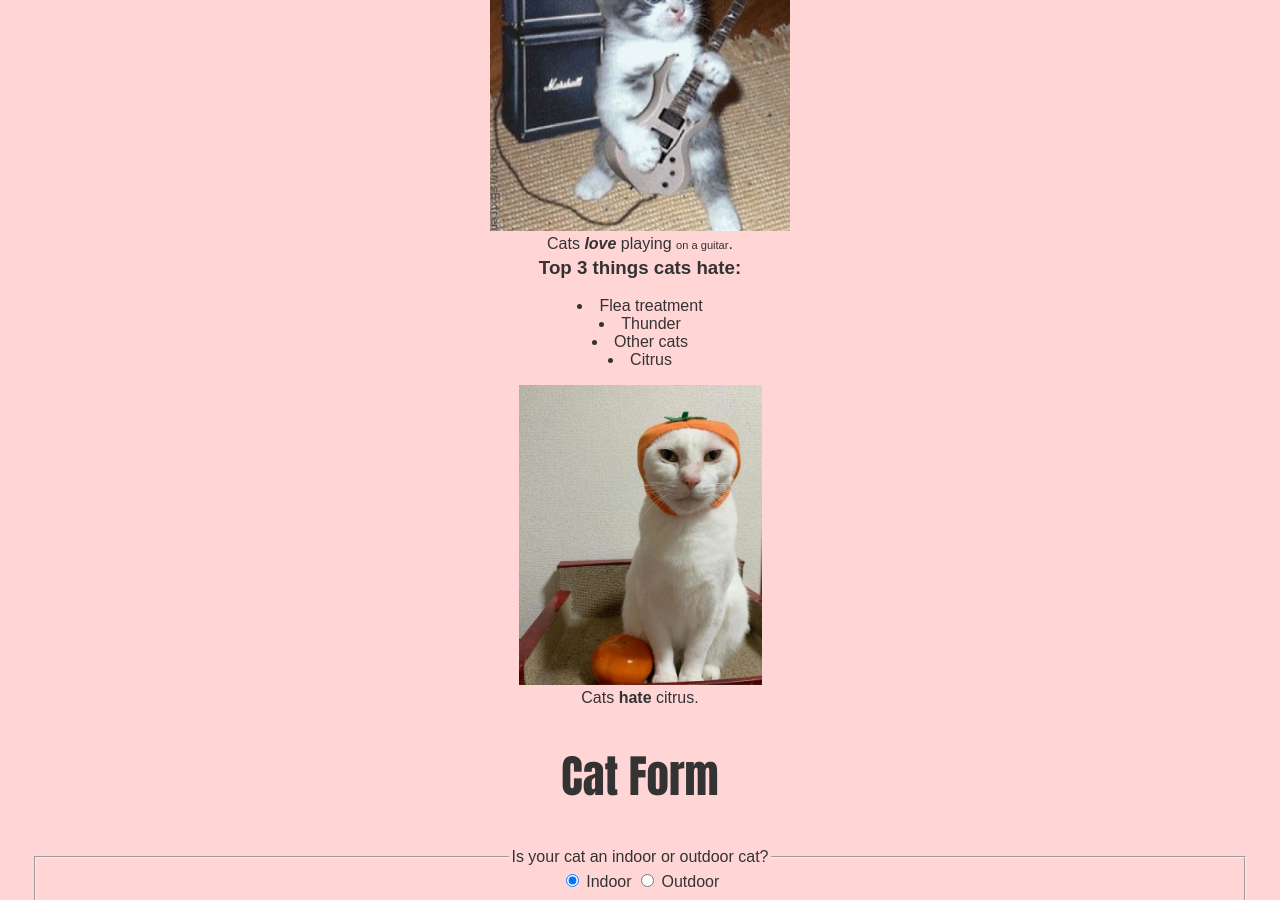
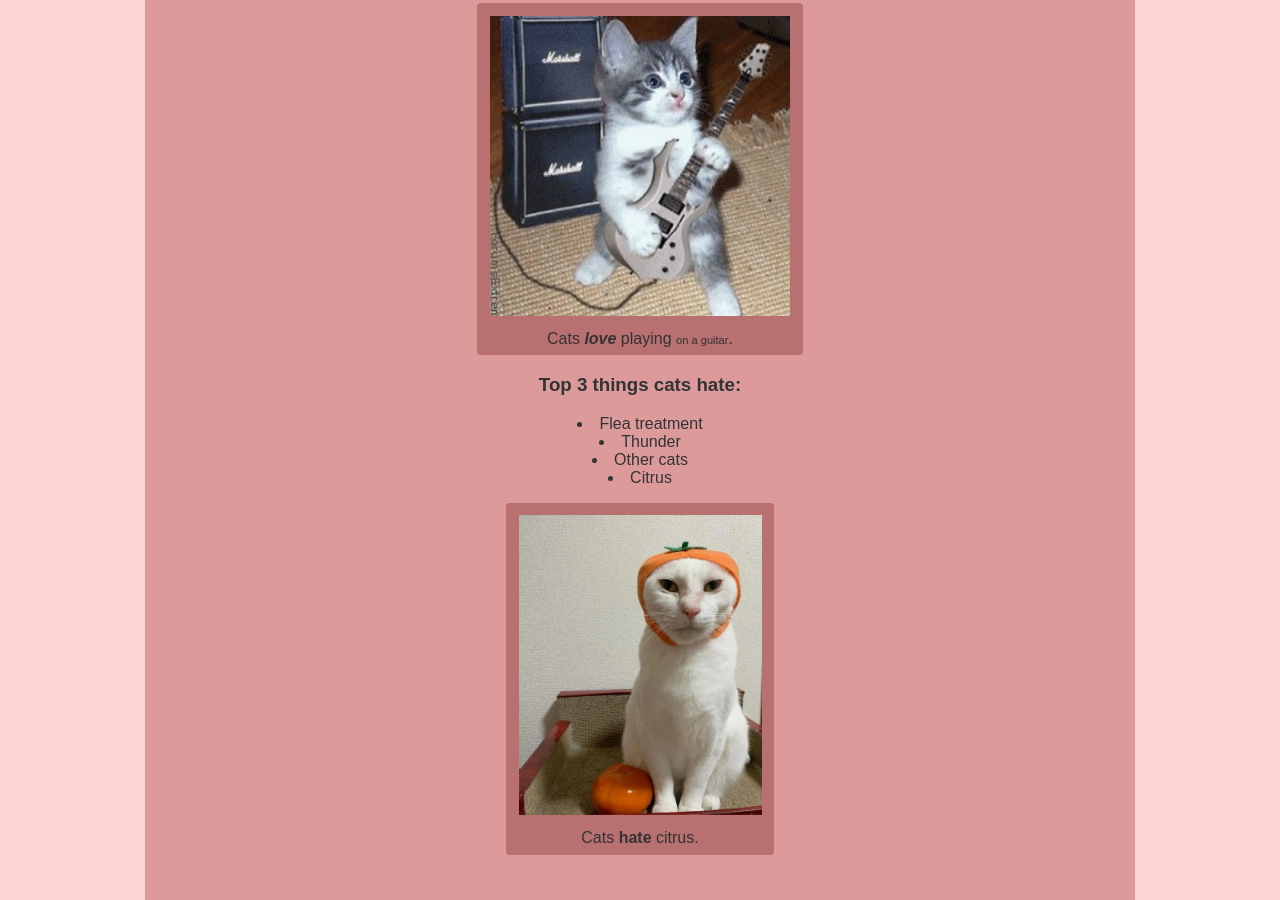
Before and after one commit to kamil-krecisz/My-own-website, a plain HTML site: page index.html in a window 1280 px wide. Shown: the part 886-1786 px from the top of the page. Drawn offline with Linux system fonts and the light colour scheme.

Commit message:
Commit 2.5

```diff
--- a/css/style.css
+++ b/css/style.css
@@ -23,14 +23,37 @@
     padding: 0;
 }
 
+.menu {
+    width: 80%;
+    background-color: #dc9a9a;
+    margin: auto;
+    max-width: 980px;
+    margin-top: 40px;
+    margin-bottom: 40px;
+    padding: 5px;
+
+}
+
+.img {
+    background-color: #b87070;
+    display: inline-block;
+    padding: 1.5%;
+    border-radius: 4px;
+}
+
+.img figcaption{
+    padding: 10px;
+}
+
+
 section {
     padding: 2rem;
 }
 
 ul, ol {
-  list-style: inside;
-  text-align: center;
-  padding: 0;
+    list-style: inside;
+    text-align: center;
+    padding: 0;
 }
 
 button {
@@ -56,7 +79,7 @@
 }
 
 a {
-    color:#ce8989;
+    color:#a57b7b;
 }
 
 a:hover {
@@ -66,3 +89,18 @@
 a:active {
     color: white;
 }
+
+fieldset {
+    border: none;
+}
+
+label {
+    padding: 5px 5px;
+    font-family: 'Poppins';
+    font-size: 18px;
+    cursor: pointer;
+}
+
+legend {
+    font-weight: bold;
+}
--- a/index.html
+++ b/index.html
@@ -6,11 +6,12 @@
     <link href="css/style.css" rel="stylesheet">
 </head>
   <body>
+    <div class="menu">
     <main>
       <h1>CAT PHOTOS!</h1>
       <section>
         <p>Everyone loves cute cats online!</p>
-        <img src="img/kaboom-cat.jpg" alt="Cat in front of an explosion" width="300" height="300" onclick="alert('KABOOM!')">
+        <div class="img"><img src="img/kaboom-cat.jpg" alt="Cat in front of an explosion" width="300" height="300" onclick="alert('KABOOM!')"></div>
       </section>
       <section>
         <h2>Cat Lists</h2>
@@ -23,8 +24,8 @@
           <li>Playing</li>
         </ul>
         <figure>
-          <img src="img/cat-playing-on-a-guitar.jpg" alt="A cat playing on a guitar" width="300" height="300" onclick="alert('MEOW🎸🎸 \nEASTER EGG!😝😝')">
-          <figcaption>Cats <strong><em>love</em></strong> playing <small><small>on a guitar</small></small>.</figcaption>
+          <div class="img"><img src="img/cat-playing-on-a-guitar.jpg" alt="A cat playing on a guitar" width="300" height="300" onclick="alert('MEOW🎸🎸 \nEASTER EGG!😝😝')">
+          <figcaption>Cats <strong><em>love</em></strong> playing <small><small>on a guitar</small></small>.</figcaption></div>
         </figure>
         <h3>Top 3 things cats hate:</h3>
         <ol>
@@ -34,8 +35,8 @@
           <li>Citrus</li>
         </ol>
         <figure>
-          <img src="img/orange-catjpg.jpg" alt="'Orange' cat" width="243" height="300">
-          <figcaption>Cats <strong>hate</strong> citrus.</figcaption>
+          <div class="img"><img src="img/orange-catjpg.jpg" alt="'Orange' cat" width="243" height="300">
+          <figcaption>Cats <strong>hate</strong> citrus.</figcaption></div>
         </figure>
       </section>
       <section>
@@ -61,5 +62,6 @@
         Autor: <a href="https://github.com/kamil-krecisz">Kamil Kręcisz<a>
       </p>
     </footer>
+    </div>
   </body>
 </html>
```
